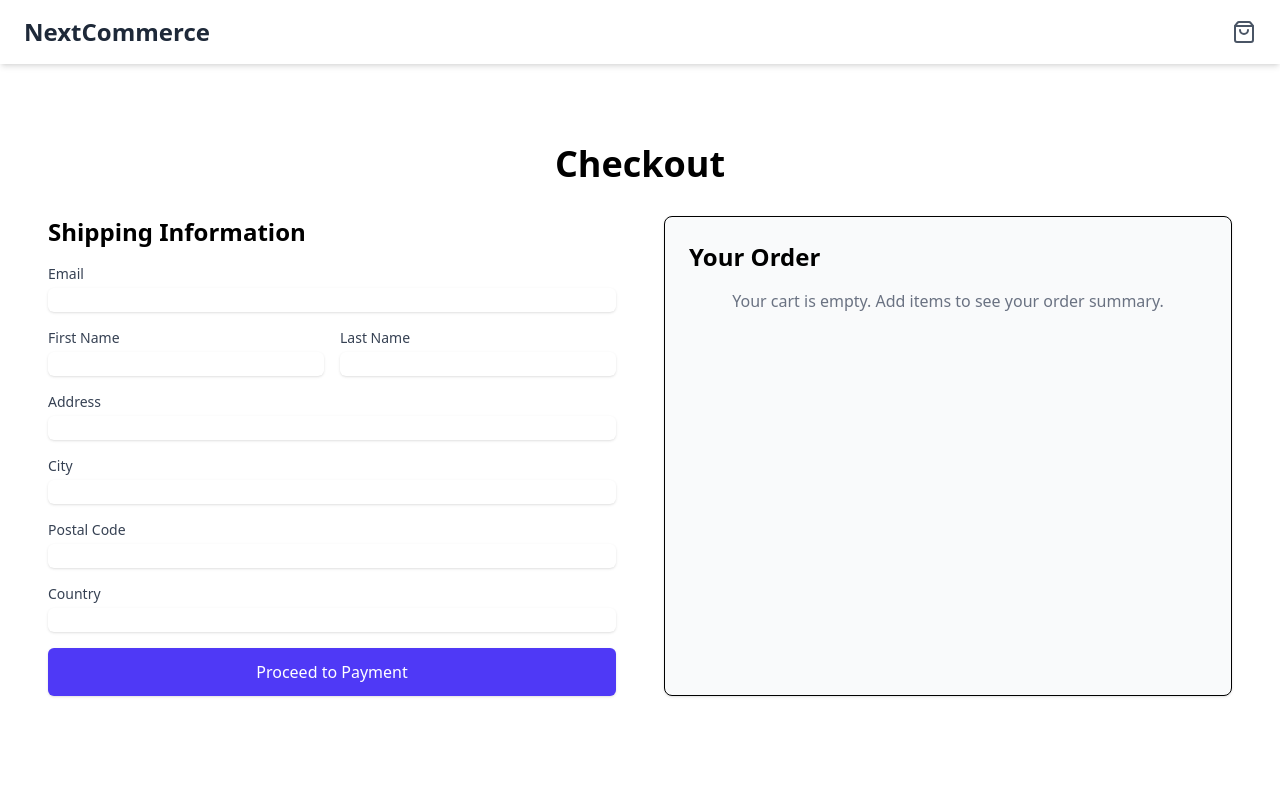
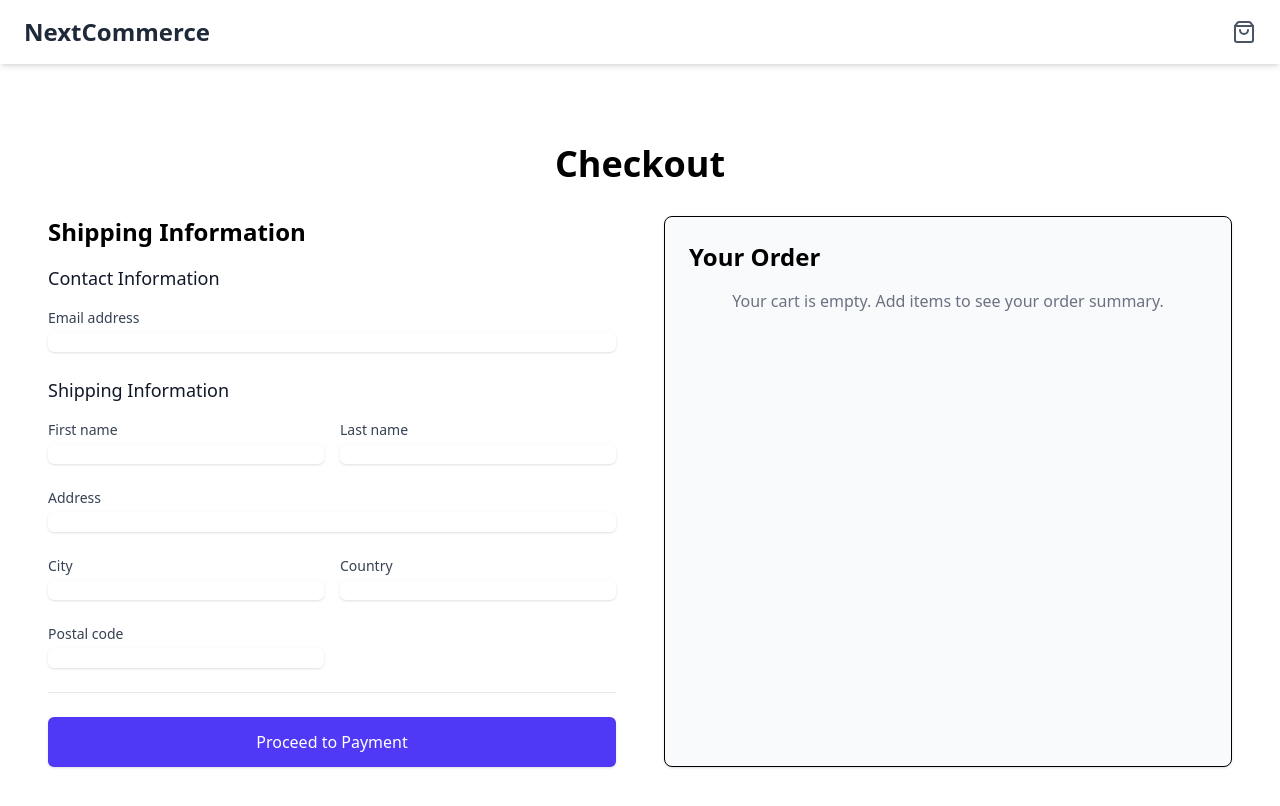
Before and after one commit to josegarzaramos/ecommerce-platform, a Next.js app: page /checkout in a window 1280 px wide. Shown: the top 806 px of the page. Built offline with nearby package versions, Linux system fonts and the light colour scheme.

Commit message:
feat(checkout): implement two-step order creation and Stripe Checkout session flow

```diff
--- a/package.json
+++ b/package.json
@@ -13,12 +13,14 @@
     "@prisma/client": "^6.9.0",
     "@prisma/extension-accelerate": "^2.0.1",
     "@reduxjs/toolkit": "^2.8.2",
+    "@stripe/stripe-js": "^7.3.1",
     "lucide-react": "^0.514.0",
     "next": "15.3.3",
     "react": "^19.0.0",
     "react-dom": "^19.0.0",
     "react-hook-form": "^7.57.0",
     "react-redux": "^9.2.0",
+    "stripe": "^18.2.1",
     "zod": "^3.25.61"
   },
   "devDependencies": {
--- /dev/null
+++ b/src/app/api/stripe/checkout/route.ts
@@ -0,0 +1,63 @@
+import { NextRequest, NextResponse } from "next/server";
+import Stripe from "stripe";
+import { z } from "zod";
+
+const checkoutItemSchema = z.object({
+  name: z.string().min(1),
+  price: z.number().positive(),
+  quantity: z.number().int().positive(),
+  images: z.array(z.string()).optional(),
+});
+
+const checkoutSchema = z.object({
+  cartItems: z.array(checkoutItemSchema).min(1),
+  orderId: z.string().uuid(),
+});
+
+const stripe = new Stripe(process.env.STRIPE_SECRET_KEY!, {
+  apiVersion: "2025-05-28.basil",
+});
+
+export async function POST(req: NextRequest) {
+  try {
+    const body = await req.json();
+    const parsed = checkoutSchema.safeParse(body);
+
+    if (!parsed.success) {
+      return NextResponse.json(
+        { error: parsed.error.format() },
+        { status: 400 }
+      );
+    }
+
+    const { cartItems, orderId } = parsed.data;
+    const baseUrl = process.env.NEXT_PUBLIC_BASE_URL || "http://localhost:3000";
+
+    const session = await stripe.checkout.sessions.create({
+      payment_method_types: ["card"],
+      line_items: cartItems.map((item) => ({
+        price_data: {
+          currency: "usd",
+          product_data: {
+            name: item.name,
+            images: item.images?.map((img) => `${baseUrl}${img}`) || [],
+          },
+          unit_amount: Math.round(item.price * 100),
+        },
+        quantity: item.quantity,
+      })),
+      mode: "payment",
+      metadata: { orderId: orderId },
+      success_url: `${baseUrl}/order/success?session_id={CHECKOUT_SESSION_ID}`,
+      cancel_url: `${baseUrl}/checkout`,
+    });
+
+    return NextResponse.json({ session });
+  } catch (error: any) {
+    console.error("Stripe Checkout error:", error);
+    return NextResponse.json(
+      { error: { message: error.message } },
+      { status: 500 }
+    );
+  }
+}
--- a/src/components/CheckoutForm.tsx
+++ b/src/components/CheckoutForm.tsx
@@ -1,29 +1,11 @@
 "use client";
 
-import { useRouter } from "next/navigation";
 import { useForm, SubmitHandler } from "react-hook-form";
 import { zodResolver } from "@hookform/resolvers/zod";
-import { useAppSelector, useAppDispatch } from "@/lib/redux/hooks";
-import { clearCart } from "@/lib/redux/slices/cartSlice";
-import { z } from "zod";
-
-const shippingSchema = z.object({
-  email: z.string().email({ message: "Please enter a valid email address." }),
-  firstName: z.string().min(1, { message: "First name is required." }),
-  lastName: z.string().min(1, { message: "Last name is required." }),
-  address: z.string().min(1, { message: "Address is required." }),
-  city: z.string().min(1, { message: "City is required." }),
-  postalCode: z
-    .string()
-    .min(5, { message: "Postal code must be at least 5 characters." }),
-  country: z.string().min(1, { message: "Country is required." }),
-});
-
-type ShippingFormFields = z.infer<typeof shippingSchema>;
+import { useAppSelector } from "@/lib/redux/hooks";
+import { ShippingFormFields, shippingSchema } from "@/lib/definitions";
 
 export default function CheckoutForm() {
-  const router = useRouter();
-
   const {
     register,
     handleSubmit,
@@ -33,68 +15,110 @@ export default function CheckoutForm() {
   });
 
   const cartItems = useAppSelector((state) => state.cart.items);
-  const dispatch = useAppDispatch();
 
-  const onSubmit: SubmitHandler<ShippingFormFields> = async (data) => {
-    const response = await fetch("/api/order", {
+  const onSubmit: SubmitHandler<ShippingFormFields> = async (shippingData) => {
+    if (cartItems.length === 0) {
+      alert("Your cart is empty.");
+      return;
+    }
+
+    const orderResponse = await fetch("/api/order", {
+      method: "POST",
+      headers: { "Content-Type": "application/json" },
+      body: JSON.stringify({ ...shippingData, cartItems }),
+    });
+
+    const orderResult = await orderResponse.json();
+
+    if (!orderResult.success || !orderResult.orderId) {
+      alert("Failed to create the initial order. Please try again.");
+      return;
+    }
+
+    try {
+      const stripeResponse = await fetch("/api/stripe/checkout", {
         method: "POST",
         headers: { "Content-Type": "application/json" },
         body: JSON.stringify({
-        ...data,
           cartItems: cartItems.map((item) => ({
-          id: item.id,
             name: item.name,
             price: item.price,
             quantity: item.quantity,
             images: item.images,
           })),
+          orderId: orderResult.orderId,
         }),
       });
-    const result = await response.json();
-    if (result.success && result.orderId) {
-      dispatch(clearCart());
 
-      router.refresh();
+      const stripeResult = await stripeResponse.json();
 
-      router.push(`/order/success/${result.orderId}`);
-    } else {
-      alert(result.message || "An unexpected error occurred.");
+      if (stripeResult.error) {
+        console.error("Stripe API Error:", stripeResult.error);
+        const errorMessage =
+          stripeResult.error.message ||
+          "Failed to initialize payment. Please try again.";
+        alert(errorMessage);
+        return;
+      }
+
+      if (stripeResult.session?.url) {
+        window.location.href = stripeResult.session.url;
+      }
+    } catch (error) {
+      console.error("Error creating Stripe session:", error);
+      alert("An unexpected error occurred while preparing your payment.");
     }
   };
 
   return (
-    <form onSubmit={handleSubmit(onSubmit)} className="space-y-4">
+    <form onSubmit={handleSubmit(onSubmit)} className="space-y-6">
       <div>
+        <h2 className="text-lg font-medium text-gray-900">
+          Contact Information
+        </h2>
+        <div className="mt-4">
           <label
             htmlFor="email"
             className="block text-sm font-medium text-gray-700"
           >
-          Email
+            Email address
           </label>
+          <div className="mt-1">
             <input
+              type="email"
+              id="email"
               {...register("email")}
-          id="email"
-          className="mt-1 block w-full rounded-md border-gray-300 shadow-sm focus:border-indigo-500 focus:ring-indigo-500"
+              className="block w-full rounded-md border-gray-300 shadow-sm focus:border-indigo-500 focus:ring-indigo-500 sm:text-sm"
             />
             {errors.email && (
-          <p className="mt-1 text-sm text-red-600">{errors.email.message}</p>
+              <p className="mt-2 text-sm text-red-600">
+                {errors.email.message}
+              </p>
             )}
           </div>
-      <div className="grid grid-cols-1 gap-4 sm:grid-cols-2">
+        </div>
+      </div>
+
+      <div>
+        <h2 className="text-lg font-medium text-gray-900">
+          Shipping Information
+        </h2>
+        <div className="mt-4 grid grid-cols-1 gap-y-6 sm:grid-cols-2 sm:gap-x-4">
           <div>
             <label
               htmlFor="firstName"
               className="block text-sm font-medium text-gray-700"
             >
-            First Name
+              First name
             </label>
             <input
+              type="text"
+              id="firstName"
               {...register("firstName")}
-            id="firstName"
-            className="mt-1 block w-full rounded-md border-gray-300 shadow-sm focus:border-indigo-500 focus:ring-indigo-500"
+              className="mt-1 block w-full rounded-md border-gray-300 shadow-sm sm:text-sm"
             />
             {errors.firstName && (
-            <p className="mt-1 text-sm text-red-600">
+              <p className="mt-2 text-sm text-red-600">
                 {errors.firstName.message}
               </p>
             )}
@@ -104,21 +128,21 @@ export default function CheckoutForm() {
               htmlFor="lastName"
               className="block text-sm font-medium text-gray-700"
             >
-            Last Name
+              Last name
             </label>
             <input
+              type="text"
+              id="lastName"
               {...register("lastName")}
-            id="lastName"
-            className="mt-1 block w-full rounded-md border-gray-300 shadow-sm focus:border-indigo-500 focus:ring-indigo-500"
+              className="mt-1 block w-full rounded-md border-gray-300 shadow-sm sm:text-sm"
             />
             {errors.lastName && (
-            <p className="mt-1 text-sm text-red-600">
+              <p className="mt-2 text-sm text-red-600">
                 {errors.lastName.message}
               </p>
             )}
           </div>
-      </div>
-      <div>
+          <div className="sm:col-span-2">
             <label
               htmlFor="address"
               className="block text-sm font-medium text-gray-700"
@@ -126,12 +150,15 @@ export default function CheckoutForm() {
               Address
             </label>
             <input
+              type="text"
+              id="address"
               {...register("address")}
-          id="address"
-          className="mt-1 block w-full rounded-md border-gray-300 shadow-sm focus:border-indigo-500 focus:ring-indigo-500"
+              className="mt-1 block w-full rounded-md border-gray-300 shadow-sm sm:text-sm"
             />
             {errors.address && (
-          <p className="mt-1 text-sm text-red-600">{errors.address.message}</p>
+              <p className="mt-2 text-sm text-red-600">
+                {errors.address.message}
+              </p>
             )}
           </div>
           <div>
@@ -142,30 +169,13 @@ export default function CheckoutForm() {
               City
             </label>
             <input
+              type="text"
+              id="city"
               {...register("city")}
-          id="city"
-          className="mt-1 block w-full rounded-md border-gray-300 shadow-sm focus:border-indigo-500 focus:ring-indigo-500"
+              className="mt-1 block w-full rounded-md border-gray-300 shadow-sm sm:text-sm"
             />
             {errors.city && (
-          <p className="mt-1 text-sm text-red-600">{errors.city.message}</p>
-        )}
-      </div>
-      <div>
-        <label
-          htmlFor="postalCode"
-          className="block text-sm font-medium text-gray-700"
-        >
-          Postal Code
-        </label>
-        <input
-          {...register("postalCode")}
-          id="postalCode"
-          className="mt-1 block w-full rounded-md border-gray-300 shadow-sm focus:border-indigo-500 focus:ring-indigo-500"
-        />
-        {errors.postalCode && (
-          <p className="mt-1 text-sm text-red-600">
-            {errors.postalCode.message}
-          </p>
+              <p className="mt-2 text-sm text-red-600">{errors.city.message}</p>
             )}
           </div>
           <div>
@@ -176,22 +186,48 @@ export default function CheckoutForm() {
               Country
             </label>
             <input
+              type="text"
+              id="country"
               {...register("country")}
-          id="country"
-          className="mt-1 block w-full rounded-md border-gray-300 shadow-sm focus:border-indigo-500 focus:ring-indigo-500"
+              className="mt-1 block w-full rounded-md border-gray-300 shadow-sm sm:text-sm"
             />
             {errors.country && (
-          <p className="mt-1 text-sm text-red-600">{errors.country.message}</p>
+              <p className="mt-2 text-sm text-red-600">
+                {errors.country.message}
+              </p>
             )}
           </div>
+          <div>
+            <label
+              htmlFor="postalCode"
+              className="block text-sm font-medium text-gray-700"
+            >
+              Postal code
+            </label>
+            <input
+              type="text"
+              id="postalCode"
+              {...register("postalCode")}
+              className="mt-1 block w-full rounded-md border-gray-300 shadow-sm sm:text-sm"
+            />
+            {errors.postalCode && (
+              <p className="mt-2 text-sm text-red-600">
+                {errors.postalCode.message}
+              </p>
+            )}
+          </div>
+        </div>
+      </div>
 
+      <div className="border-t border-gray-200 pt-6">
         <button
           type="submit"
           disabled={isSubmitting}
-        className="w-full rounded-md bg-indigo-600 px-6 py-3 text-base font-medium text-white shadow-sm hover:bg-indigo-700 disabled:cursor-not-allowed disabled:bg-indigo-400"
+          className="w-full rounded-md border border-transparent bg-indigo-600 px-6 py-3 text-base font-medium text-white shadow-sm hover:bg-indigo-700 disabled:cursor-not-allowed disabled:opacity-50"
         >
-        {isSubmitting ? "Placing Order..." : "Proceed to Payment"}
+          {isSubmitting ? "Processing..." : "Proceed to Payment"}
         </button>
+      </div>
     </form>
   );
 }
--- a/src/lib/definitions.ts
+++ b/src/lib/definitions.ts
@@ -1,4 +1,5 @@
 import type { Product as PrismaProduct } from "@prisma/client";
+import { z } from "zod";
 
 export type Product = PrismaProduct;
 
@@ -15,3 +16,17 @@ export interface CartItem extends SerializableProduct {
   quantity: number;
   images: string[];
 }
+
+export const shippingSchema = z.object({
+  email: z.string().email({ message: "Please enter a valid email address." }),
+  firstName: z.string().min(1, { message: "First name is required." }),
+  lastName: z.string().min(1, { message: "Last name is required." }),
+  address: z.string().min(1, { message: "Address is required." }),
+  city: z.string().min(1, { message: "City is required." }),
+  postalCode: z
+    .string()
+    .min(5, { message: "Postal code must be at least 5 characters." }),
+  country: z.string().min(1, { message: "Country is required." }),
+});
+
+export type ShippingFormFields = z.infer<typeof shippingSchema>;
```
Also changed, not shown: 1 other file (tests, documents, lock files or other folders). Lines whose indentation alone changed are shown as unchanged.
